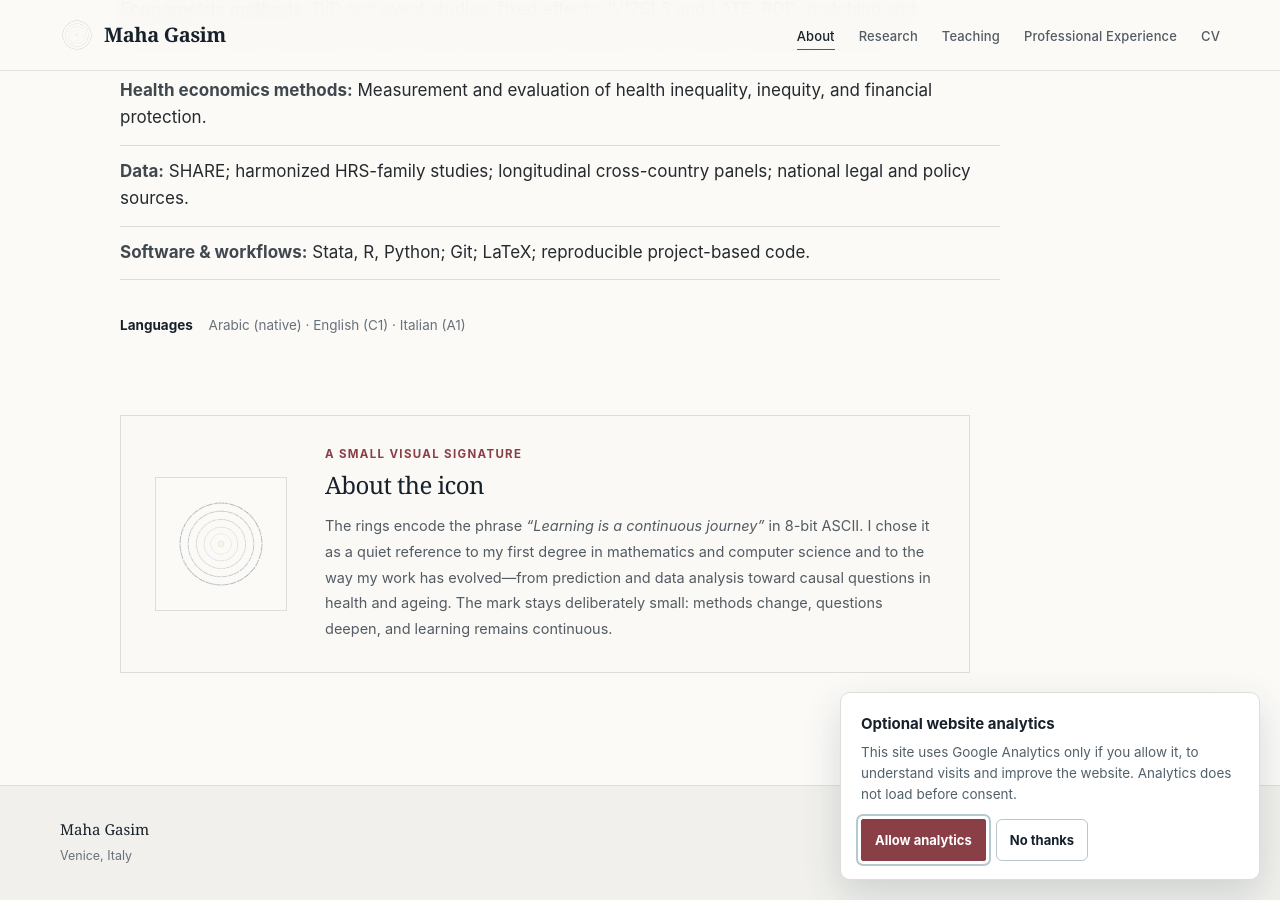
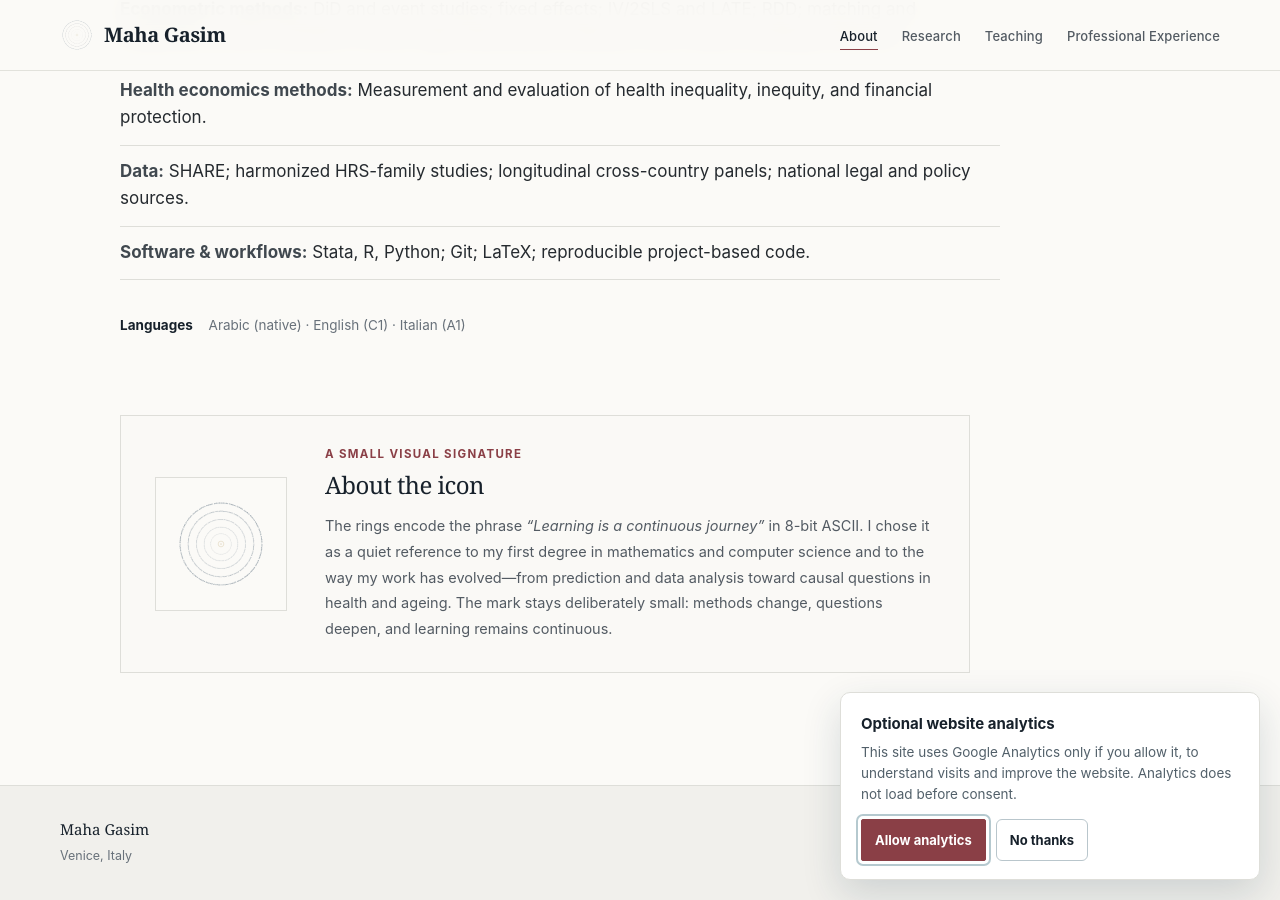
Before and after one commit to mahagasim/mahagasim.github.io, a Jekyll site: the page built from index.md, in a window 1280 px wide and 900 px high, scrolled down 1428 px. Built offline with Jekyll 4.4.1, drawn with Linux system fonts in a browser that asks for light colours.

Commit message:
Replace CV links with ORCID

```diff
--- a/_layouts/default.html
+++ b/_layouts/default.html
@@ -36,7 +36,6 @@
         <a href="{{ '/research.html' | relative_url }}"{% if page.title == 'Research' %} class="active"{% endif %}>Research</a>
         <a href="{{ '/teaching.html' | relative_url }}"{% if page.title == 'Teaching' %} class="active"{% endif %}>Teaching</a>
         <a href="{{ '/experience.html' | relative_url }}"{% if page.title == 'Professional Experience' %} class="active"{% endif %}>Professional Experience</a>
-        <a href="{{ '/assets/cv/Maha_Gasim_CV_2026.pdf' | relative_url }}" target="_blank" rel="noopener">CV</a>
       </nav>
     </div>
   </header>
@@ -59,7 +58,7 @@
       <div class="footer-links">
         <a href="mailto:mahagasim@gmail.com">Email</a>
         <a href="https://www.linkedin.com/in/maha-gasim-678975122">LinkedIn</a>
-        <a href="{{ '/assets/cv/Maha_Gasim_CV_2026.pdf' | relative_url }}" target="_blank" rel="noopener">CV</a>
+        <a href="https://orcid.org/0000-0002-0859-2915" target="_blank" rel="noopener">ORCID</a>
       </div>
     </div>
   </footer>
```
